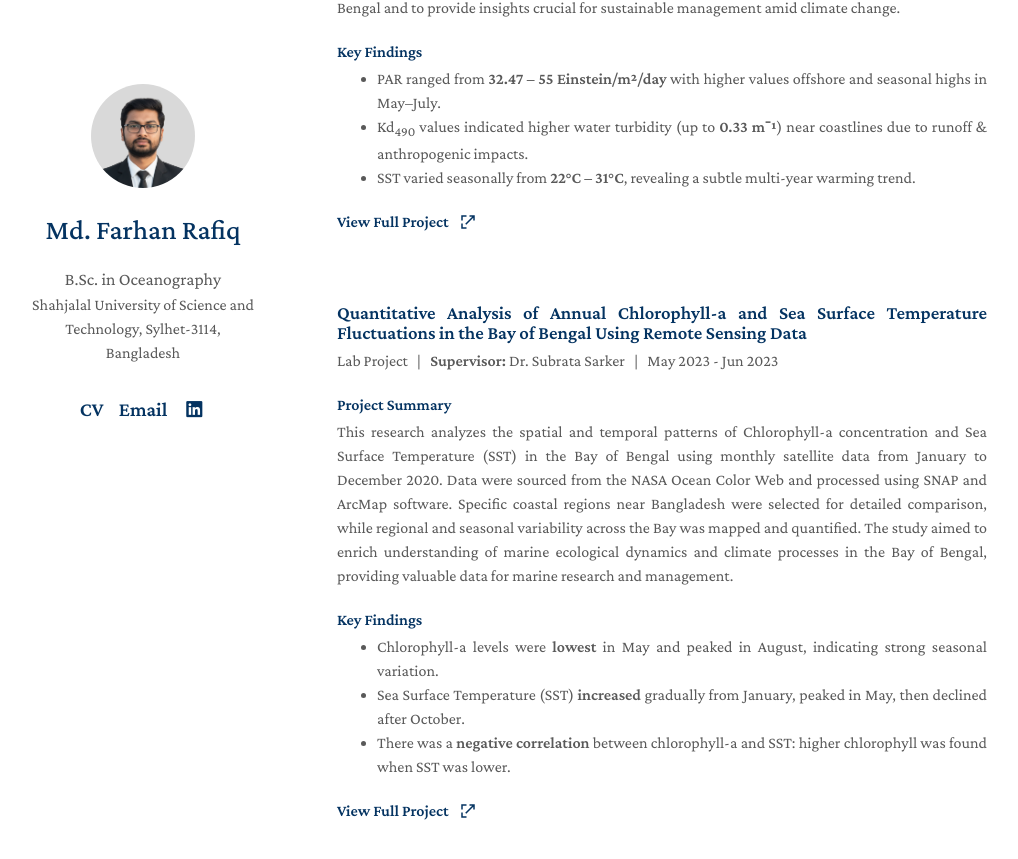
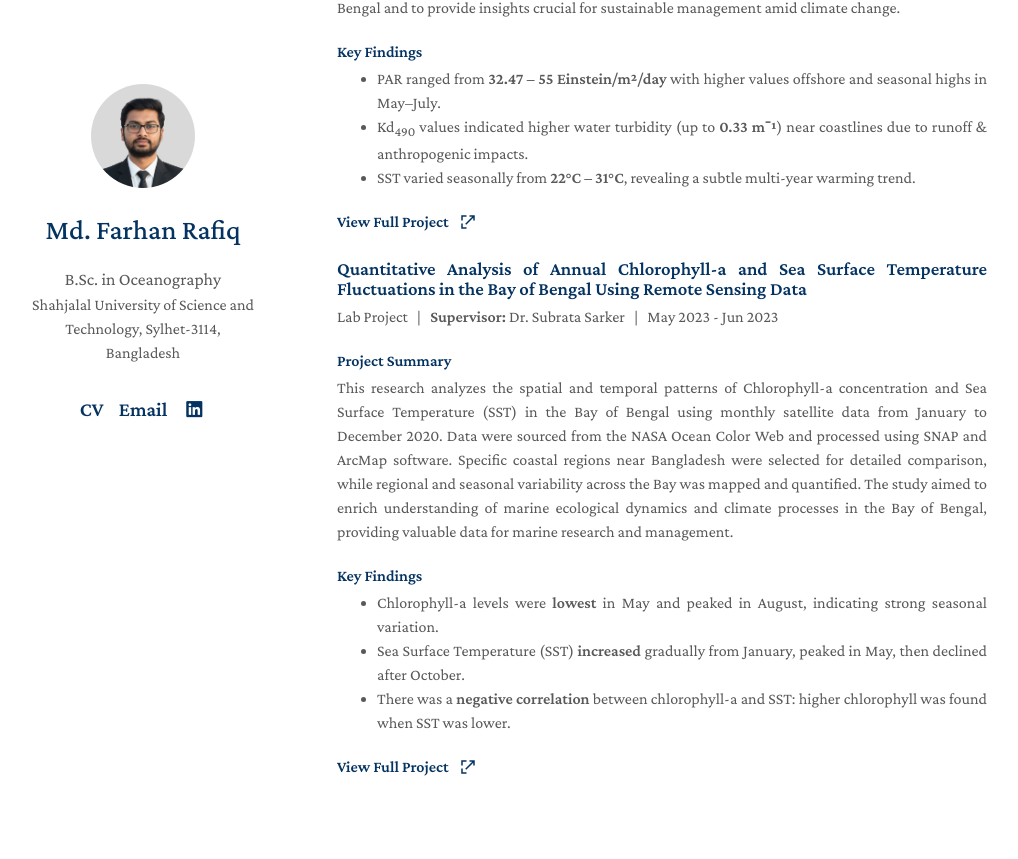
Before and after one commit to farhan-rafiq/farhan-rafiq.github.io, a Jekyll site: the page built from index.md, in a window 1280 px wide and 900 px high, scrolled down 1189 px. Shown: the top 859 px of the window, without its empty margins (133-1151 px from the left). Built offline with Jekyll 4.4.1, drawn with Linux system fonts in a browser that asks for light colours; a style sheet for code colours, icons or effects is not loaded.

Commit message:
Update index.md

```diff
--- a/index.md
+++ b/index.md
@@ -29,14 +29,14 @@ layout: homepage
 </style>
 
 <h2>About Me</h2>
-<div style="text-align: justify;">
+
   <p>
     I am an Oceanography graduate and geospatial enthusiast with a strong foundation in remote sensing, GIS mapping, and environmental data science. My expertise spans geospatial analysis, spatial modeling, and advanced data visualization, with proficiency in tools such as ArcGIS, SeaDAS, and Google Earth Engine for satellite data processing and geographic analysis.
   </p>
   <p>
     In addition to my technical skills, I am experienced in programming with Python and R, as well as advanced MS Excel, enabling me to apply computational, statistical, and spatial approaches to complex environmental and oceanographic datasets. I am particularly passionate about leveraging these skills to address practical challenges in coastal and urban systems, contributing to innovative, data-driven research and solutions.
   </p>
-</div>
+
 
 <h2>Research Interests</h2>
 
@@ -103,35 +103,21 @@ layout: homepage
   <p style="margin-top: 0;">Undergraduate Project &nbsp; | &nbsp; <b>Supervisor:</b> Abu Bokkar Siddique &nbsp; | &nbsp; Jul 2023 - Dec 2023</p>
   <div style="display:flex; flex-wrap:wrap; gap:1.5em;">
 
-    <!-- Representative Project Image
-    <div style="flex:1; gap: 10px; flex-wrap: wrap;">
+  <div style="flex:2; min-width:320px;">
 
-      <img src="./projects/study_area.png"
-      alt="study_area" style="width:50%; border-radius:0px; box-shadow:0 2px 8px #bbb;">
-      <img src="./projects/PAR.png"
-      alt="PAR" style="width:50%; border-radius:0px; box-shadow:0 2px 8px #bbb;">
-      <img src="./projects/KD.png"
-      alt="KD" style="width:50%; border-radius:0px; box-shadow:0 2px 8px #bbb;">
-      <img src="./projects/SST.png"
-      alt="SST" style="width:50%; border-radius:0px; box-shadow:0 2px 8px #bbb;">
-     </div> -->
-
-    <!-- Project Highlights -->
-    <div style="flex:2; min-width:320px;">
-
-      <h4 style="margin-bottom:.2em;">Project Summary</h4>
+  <h4 style="margin-bottom:.2em;">Project Summary</h4>
       <div style="text-align: justify;">
       <p> This research investigates how <strong>Photosynthetically Available Radiation (PAR)</strong>, <strong>Diffuse Attenuation Coefficient (Kd<sub>490</sub>)</strong>, and <strong>Sea Surface Temperature (SST)</strong> vary both spatially and temporally in the Bangladesh Exclusive Economic Zone (EEZ) from 2016 to 2022. Using satellite-derived data (MODIS-Aqua) processed in SeaDAS and ArcGIS, the study analyzes monthly and annual trends for each parameter. The aim is to reveal how these physical factors influence marine ecosystems in the Bay of Bengal and to provide insights crucial for sustainable management amid climate change.</p>
       </div>
 
-       <h4 style="margin-bottom:.2em;">Key Findings</h4>
+  <h4 style="margin-bottom:.2em;">Key Findings</h4>
        <div style="text-align: justify;">
           <ul style="margin-top:0;">
             <li>PAR ranged from <b>32.47 – 55 Einstein/m²/day</b> with higher values offshore and seasonal highs in May–July.</li>
             <li>Kd<sub>490</sub> values indicated higher water turbidity (up to <b>0.33 m⁻¹</b>) near coastlines due to runoff &amp; anthropogenic impacts.</li>
             <li>SST varied seasonally from <b>22°C – 31°C</b>, revealing a subtle multi-year warming trend.</li>
           </ul>
-        </div>
+       </div>
 
 <h4 style="margin-bottom: .2em;">
   <a href="./projects/undergrad_project.pdf"
@@ -147,9 +133,6 @@ layout: homepage
   </a>
 </h4>
 
-<p>
-</p>
-<br>
   <h3 style="margin-top: 1.3em; margin-bottom: 5px;"> Quantitative Analysis of Annual Chlorophyll-a and Sea Surface Temperature Fluctuations in the Bay of Bengal Using Remote Sensing Data</h3>
   <p style="margin-top: 0;">Lab Project &nbsp; | &nbsp; <b>Supervisor:</b> Dr. Subrata Sarker &nbsp; | &nbsp; May 2023 - Jun 2023</p>
   <div style="display:flex; flex-wrap:wrap; gap:1.5em;">
```
